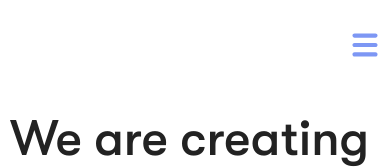
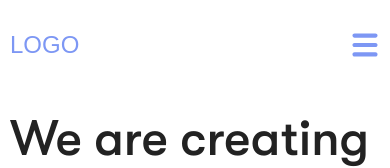
Before and after one commit to zeprincelini/reventt, an Angular app: page / in a window 390 px wide. Shown: the top 168 px of the page. Built offline with nearby package versions, Linux system fonts and the light colour scheme; a web font is replaced by a local one.

Commit message:
styles update

```diff
--- a/src/app/components/home/stories/stories.component.scss
+++ b/src/app/components/home/stories/stories.component.scss
@@ -57,6 +57,11 @@
           margin-top: 0.4rem;
           display: flex;
           gap: 1.5rem;
+
+          @media (max-width: 768px) {
+            justify-content: center;
+            margin-bottom: 1rem;
+          }
 
           .prev,
           .next {
--- a/src/app/components/layout/unauth/header/header.component.html
+++ b/src/app/components/layout/unauth/header/header.component.html
@@ -1,4 +1,9 @@
-<nav class="container">
+<nav class="bg" [ngClass]="position > 190 ? 'stick' : ''">
+  <div class="container">
+    <div class="menu-wrapper">
+      <p class="logo" [ngStyle]="{ visibility: onOpen ? 'hidden' : 'visible' }">
+        LOGO
+      </p>
       <img
         src="assets/images/svg/menu.svg"
         width="30px"
@@ -6,6 +11,7 @@
         alt="menu icon"
         (click)="toggle()"
       />
+    </div>
     <div class="wrapper" [ngClass]="onOpen ? 'show' : ''">
       <p class="logo">LOGO</p>
       <div class="links">
@@ -24,4 +30,5 @@
         </ng-container>
       </div>
     </div>
+  </div>
 </nav>
--- a/src/app/components/layout/unauth/header/header.component.scss
+++ b/src/app/components/layout/unauth/header/header.component.scss
@@ -1,4 +1,15 @@
 @use "../../../../../utils.scss";
+
+.bg {
+  background-color: #fff;
+
+  &.stick {
+    position: sticky;
+    top: 0px;
+    z-index: 10;
+    border-bottom: 0.2px solid utils.$purple_2;
+    transition: all 0.5s ease-in-out;
+  }
 
   .container {
     @include utils.centerPage();
@@ -6,14 +17,26 @@
     display: grid;
     position: relative;
 
-  .menu {
-    cursor: pointer;
+    .menu-wrapper {
       display: none;
-    justify-self: end;
+      z-index: 10;
 
       @media (max-width: 768px) {
         display: block;
-      z-index: 10;
+        display: flex;
+        justify-content: space-between;
+        align-items: center;
+      }
+
+      .logo {
+        font-size: 1.5rem;
+        font-weight: 400;
+        font-family: utils.$day;
+        color: #7d97f4;
+      }
+
+      .menu {
+        cursor: pointer;
       }
     }
 
@@ -21,6 +44,7 @@
       display: flex;
       justify-content: space-between;
       align-items: center;
+      transition: all 0.5s ease-in-out;
 
       @media (max-width: 768px) {
         flex-direction: column;
@@ -35,6 +59,7 @@
 
         &.show {
           display: flex;
+          padding-top: 3rem;
         }
       }
 
@@ -45,7 +70,7 @@
         color: #7d97f4;
 
         @media (max-width: 768px) {
-        font-size: 1.25rem;
+          display: none;
         }
       }
 
@@ -75,3 +100,4 @@
       }
     }
   }
+}
--- a/src/app/components/layout/unauth/header/header.component.ts
+++ b/src/app/components/layout/unauth/header/header.component.ts
@@ -1,4 +1,4 @@
-import { Component } from '@angular/core';
+import { Component, HostListener } from '@angular/core';
 import { CommonModule } from '@angular/common';
 import { Router, RouterModule } from '@angular/router';
 import { ButtonComponent } from '../../../shared/button/button.component';
@@ -11,6 +11,7 @@ import { ButtonComponent } from '../../../shared/button/button.component';
   styleUrls: ['./header.component.scss'],
 })
 export class HeaderComponent {
+  position!: number;
   onOpen = false;
   navLinks: { path: string; name: string }[] = [
     {
@@ -30,6 +31,11 @@ export class HeaderComponent {
 
   constructor(private router: Router) {}
 
+  @HostListener('window:scroll', ['$event'])
+  checkHeight() {
+    this.position = window.scrollY;
+  }
+
   toggle() {
     this.onOpen = !this.onOpen;
   }
--- a/src/app/components/shared/badge/badge.component.scss
+++ b/src/app/components/shared/badge/badge.component.scss
@@ -4,6 +4,10 @@
   width: fit-content;
   border-radius: 20px;
   padding: 0.25rem 2.5rem;
+
+  @media (max-width: 768px) {
+    margin: 0 auto;
+  }
 
   &.primary {
     background-color: utils.$purple_2;
```
Lines whose indentation alone changed are shown as unchanged.
